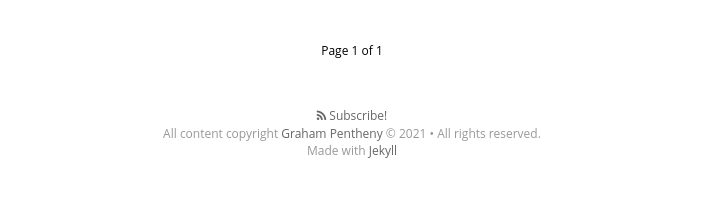
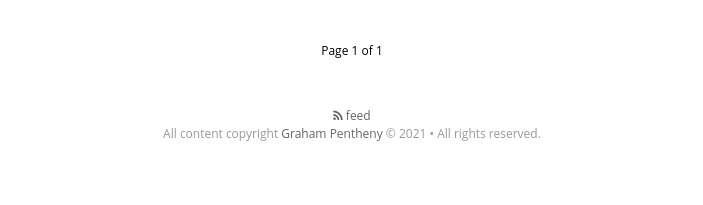
Before and after one commit to grahamboree/grahamboree.github.io, a Jekyll site: the page built from docs/index.html, in a window 1280 px wide. Shown: the part 1948-2153 px from the top of the page, without its empty margins (288-991 px from the left). Built offline with Jekyll 4.4.1, drawn with Linux system fonts in a browser that asks for light colours; nearby versions of some CDN libraries; some web fonts are replaced; the list of posts is cut into pages by our own code.

Commit message:
Updated footer

```diff
--- a/docs/_includes/footer.html
+++ b/docs/_includes/footer.html
@@ -1,10 +1,10 @@
 <!-- footer start -->
 
 <footer class="site-footer">
-  <a class="subscribe" href="{{ "/feed.xml" | prepend: site.baseurl }}"> <span class="tooltip"> <i class="fa fa-rss"></i> Subscribe!</span></a>
+  <a class="subscribe" href="{{ "/feed.xml" | prepend: site.baseurl }}"> <span class="tooltip"> <i class="fa fa-rss"></i> feed</span></a>
     <div class="inner">
-         <section class="copyright">All content copyright <a href="mailto:{{ site.email}}">{{ site.name }}</a> &copy; {{ site.time | date: '%Y' }} &bull; All rights reserved.</section>
-         <section class="poweredby">Made with <a href="http://jekyllrb.com"> Jekyll</a></section>
+         <section class="copyright">All content copyright {% if site.email %}<a href="mailto:{{ site.email}}">{% endif %}{{ site.name }}{% if site.email %}</a>{% endif %} &copy; {{ site.time | date: '%Y' }} &bull; All rights reserved.</section>
+         <!--<section class="poweredby">Made with <a href="http://jekyllrb.com"> Jekyll</a></section>-->
     </div>
 </footer>
 
```
